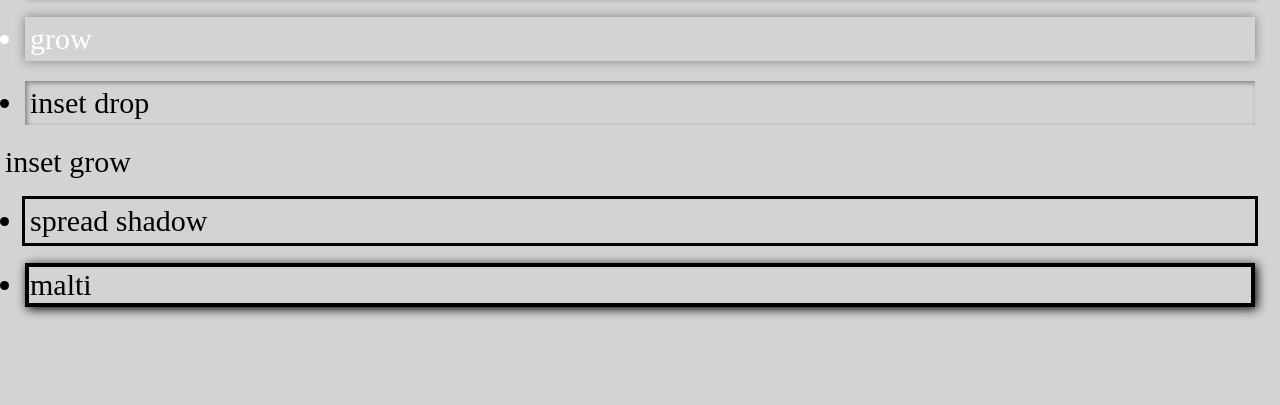
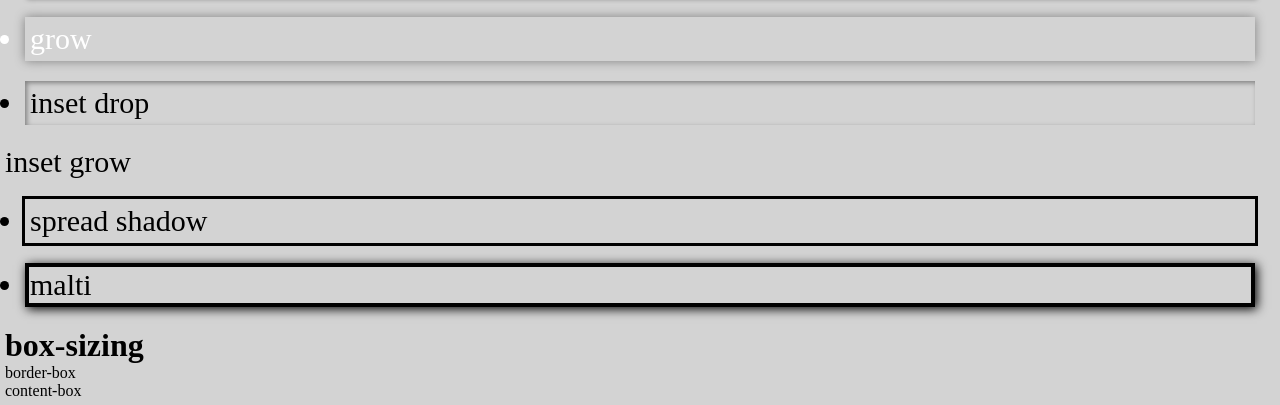
Before and after one commit to alvpia/web1-9, a plain HTML site: page index.html in a window 1280 px wide. Shown: the part 588-993 px from the top of the page. Before the commit the page ends 915 px from the top, so only its background shows below. Drawn offline with Linux system fonts and the light colour scheme.

Commit message:
Update index.html

```diff
--- a/index.html
+++ b/index.html
@@ -41,6 +41,15 @@
 
     <li class="box-multi_shadow">malti</li>
     </ul>
+
+
+  <h1>box-sizing</h1>
+  <ul>
+    <li class="box-sizing border-box">border-box</li>
+    <li class="box-sizing content-box">content-box</li>
+    </ul>
+
+
 </body>
 
 
```
